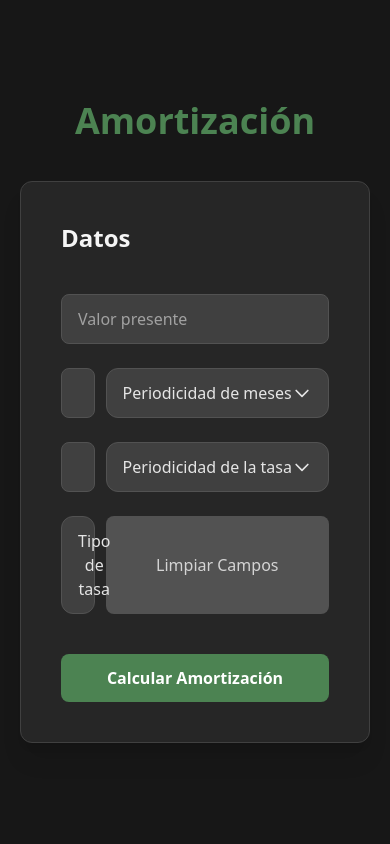
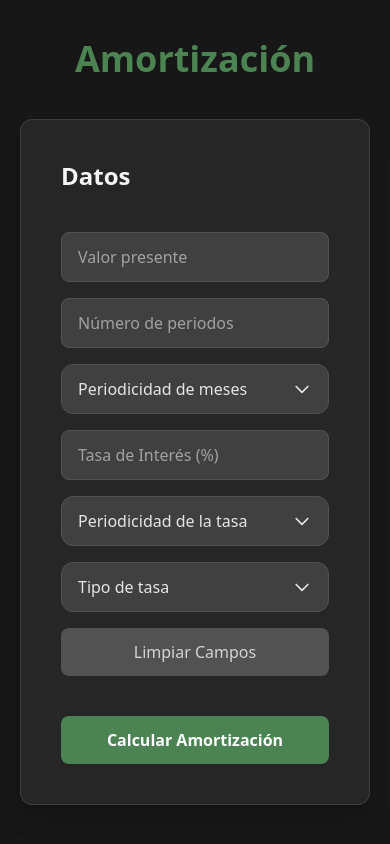
Before and after one commit to MONTESDANIEL/interes-compuesto, a React (Vite) app: page /amortization in a window 390 px wide. Built offline with nearby package versions, Linux system fonts and the light colour scheme.

Commit message:
feat: Update grid column classes for responsive layout in Amortization, FutureValue, and PresentValue components

```diff
--- a/src/pages/Amortization.tsx
+++ b/src/pages/Amortization.tsx
@@ -150,11 +150,11 @@
           <h1 className="text-2xl font-semibold">Datos</h1>
 
           {/* GRID */}
-          <div className="grid grid-cols-1 md:grid-cols-2 gap-6">
+          <div className="grid grid-cols-1 md:grid-cols-2 gap-4">
             <CustomInput
               value={valorPresente}
               format="money"
-              className="col-span-2"
+              className="md:col-span-2"
               placeholder={`Valor presente ${tipoValor ? tipoValor : ""}`}
               onChange={setValorPresente}
             />
--- a/src/pages/FutureValue.tsx
+++ b/src/pages/FutureValue.tsx
@@ -200,7 +200,7 @@
                   value={valorPresente}
                   format="money"
                   placeholder="Valor Presente"
-                  className="col-span-2"
+                  className="md:col-span-2"
                   onChange={setValorPresente}
                 />
 
--- a/src/pages/PresentValue.tsx
+++ b/src/pages/PresentValue.tsx
@@ -200,7 +200,7 @@
                   value={valorFuturo}
                   format="money"
                   placeholder="Valor Futuro"
-                  className="col-span-2"
+                  className="md:col-span-2"
                   onChange={setValorFuturo}
                 />
 
```
